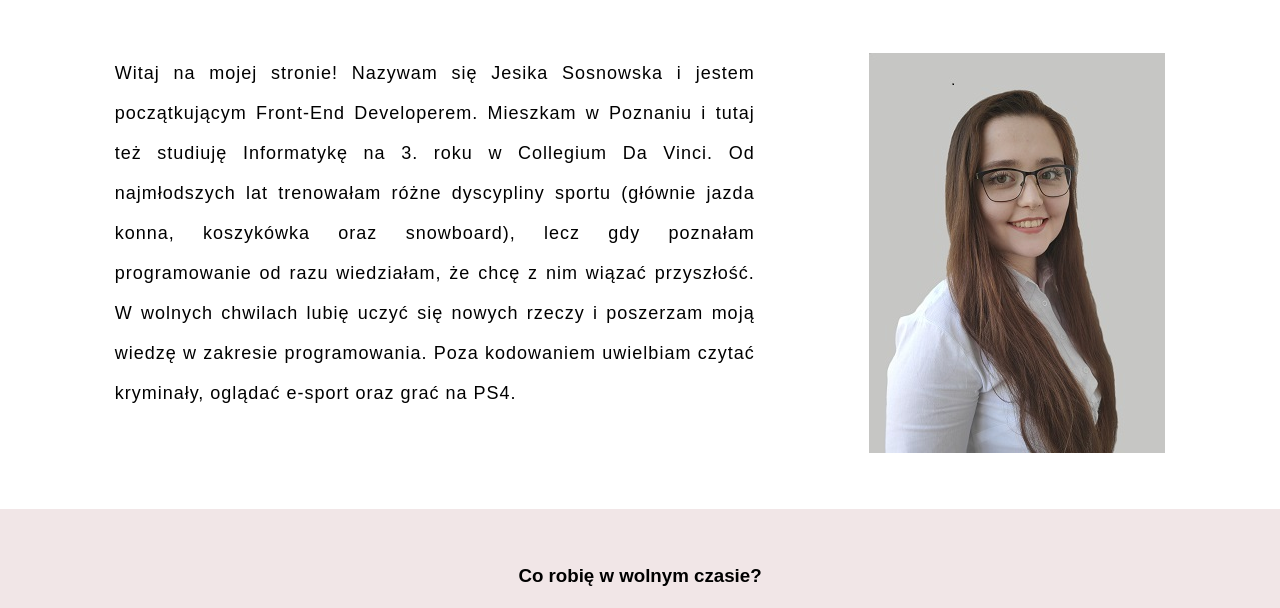
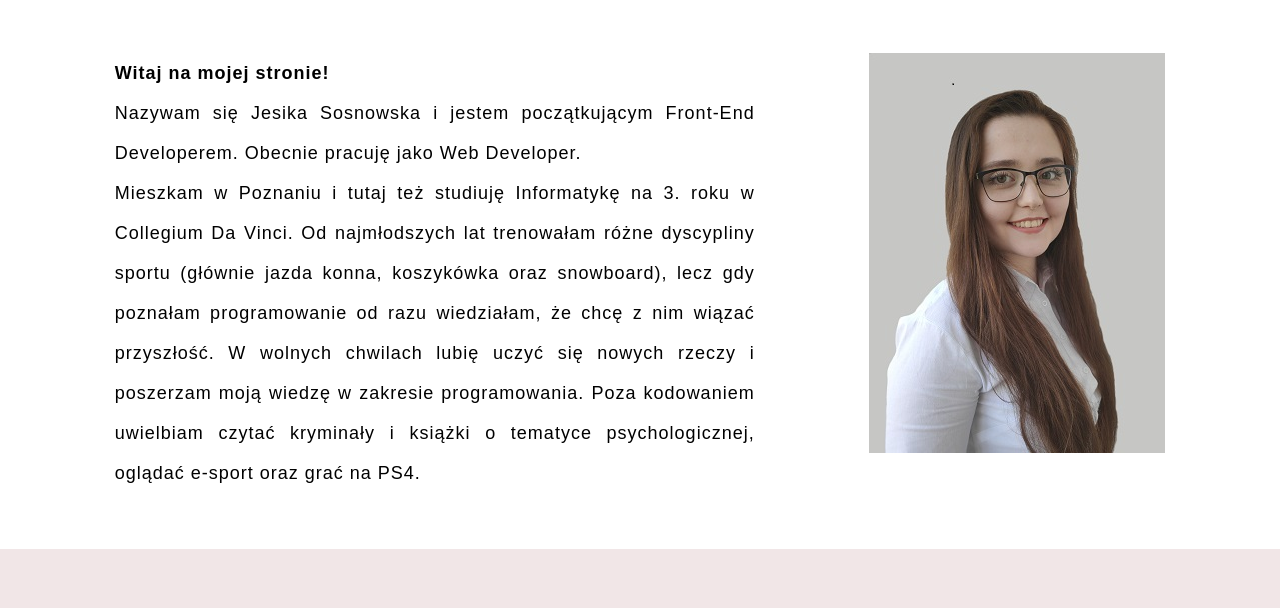
Before and after one commit to SosnowskaJesika/portfolio, a plain HTML site: page index.html in a window 1280 px wide. Shown: the part 115-723 px from the top of the page. Drawn offline with Linux system fonts and the light colour scheme.

Commit message:
change of main textt

```diff
--- a/index.html
+++ b/index.html
@@ -35,17 +35,7 @@
     </header>
     <main>
         <div class="text-box">
-            <p>Witaj na mojej stronie! Nazywam się Jesika Sosnowska i jestem początkującym Front-End Developerem.
-                Mieszkam w
-                Poznaniu i tutaj też studiuję Informatykę na 3. roku w Collegium Da Vinci. Od najmłodszych lat
-                trenowałam
-                różne
-                dyscypliny sportu (głównie jazda konna, koszykówka oraz snowboard), lecz gdy poznałam programowanie od
-                razu wiedziałam, że chcę z nim wiązać przyszłość.
-                W wolnych chwilach lubię
-                uczyć się nowych rzeczy i poszerzam moją wiedzę w zakresie programowania. Poza kodowaniem uwielbiam
-                czytać
-                kryminały, oglądać e-sport oraz grać na PS4.
+            <p><b>Witaj na mojej stronie!</b><br/>Nazywam się Jesika Sosnowska i jestem początkującym Front-End Developerem. Obecnie pracuję jako Web Developer.<br/>Mieszkam w Poznaniu i tutaj też studiuję Informatykę na 3. roku w Collegium Da Vinci. Od najmłodszych lat trenowałam różne dyscypliny sportu (głównie jazda konna, koszykówka oraz snowboard), lecz gdy poznałam programowanie od razu wiedziałam, że chcę z nim wiązać przyszłość. W wolnych chwilach lubię uczyć się nowych rzeczy i poszerzam moją wiedzę w zakresie programowania. Poza kodowaniem uwielbiam czytać kryminały i książki o tematyce psychologicznej, oglądać e-sport oraz grać na PS4.
             </p>
             <img src="portfolio2.jpg" alt="" height="400px">
         </div>
```
